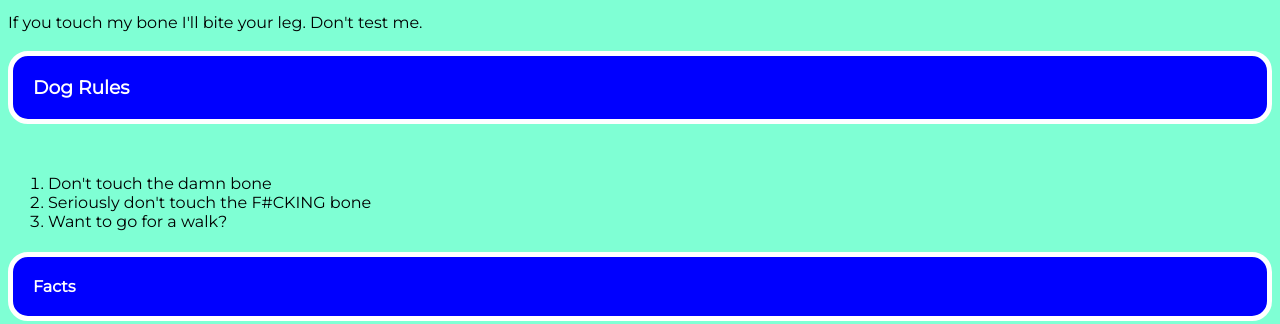
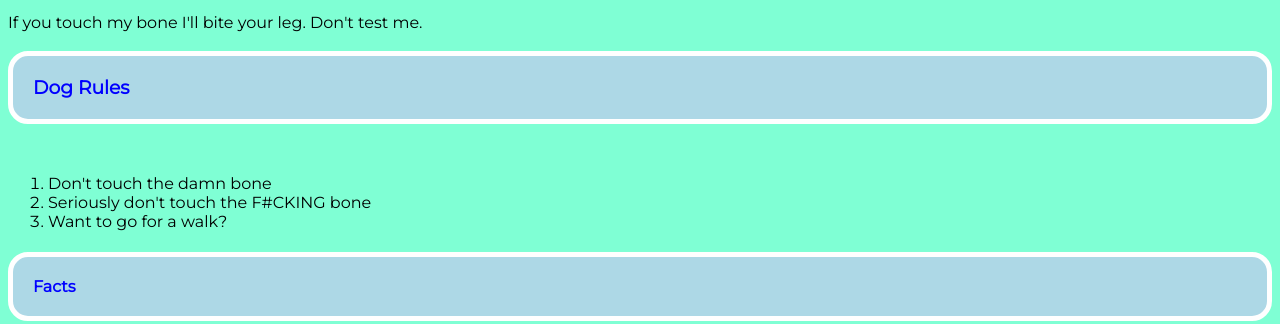
Before and after one commit to feralcat66/about-me, a plain HTML site: page index.html in a window 1280 px wide. Shown: the part 631-955 px from the top of the page. Drawn offline with Linux system fonts and the light colour scheme.

Commit message:
cleaned up css

```diff
--- a/app.js
+++ b/app.js
@@ -1,13 +1,20 @@
+//fetching the function defined in is-yes.js
 import isYes from './test/is-yes.js';
 
+//Fetching the element 'your results' from index
 const Results = document.getElementById ('yourResults');
 const button = document.getElementById ('quizbutton');
 
+
+//adding event listener on click to the button
 button.addEventListener('click', () => {
+    //logging 'button works' in the console
     console.log ('button works');
 
+//sets constant for name as the input of prompt
+const name = prompt('What is your name?');
 
-const name = prompt('What is your name?');
+//giving an option to hit cancel and not take the quiz
 const confirmation = confirm(`${name}, are you sure you want to take the quiz?`)
 if(confirmation === false) return;
 
--- a/style.css
+++ b/style.css
@@ -1,23 +1,6 @@
 
 
-h3 {
-    background-color: blue;
-    color: white;
-    padding: 20px;
-    border: solid 5px white;
-    border-radius: 20px;
-    margin-bottom: 50px;
-    font: ;
-}
-h4 {
-    background-color: blue;
-    color: white;
-    padding: 20px;
-    border: solid 5px white;
-    border-radius: 20px;
-    margin-bottom: 50px;
-}
-h1 {
+h1, h2, h3, h4 {
     background-color: lightblue;
     color: blue;
     padding: 20px;
@@ -25,14 +8,7 @@ h1 {
     border-radius: 20px;
     margin-bottom: 50px;
 }
-h2 {
-    background-color: lightblue;
-    color: blue;
-    padding: 20px;
-    border: solid 5px white;
-    border-radius: 20px;
-    margin-bottom: 50px;
-}
+
 #quizbutton {
     background-color: blue;
     color: white;
```
